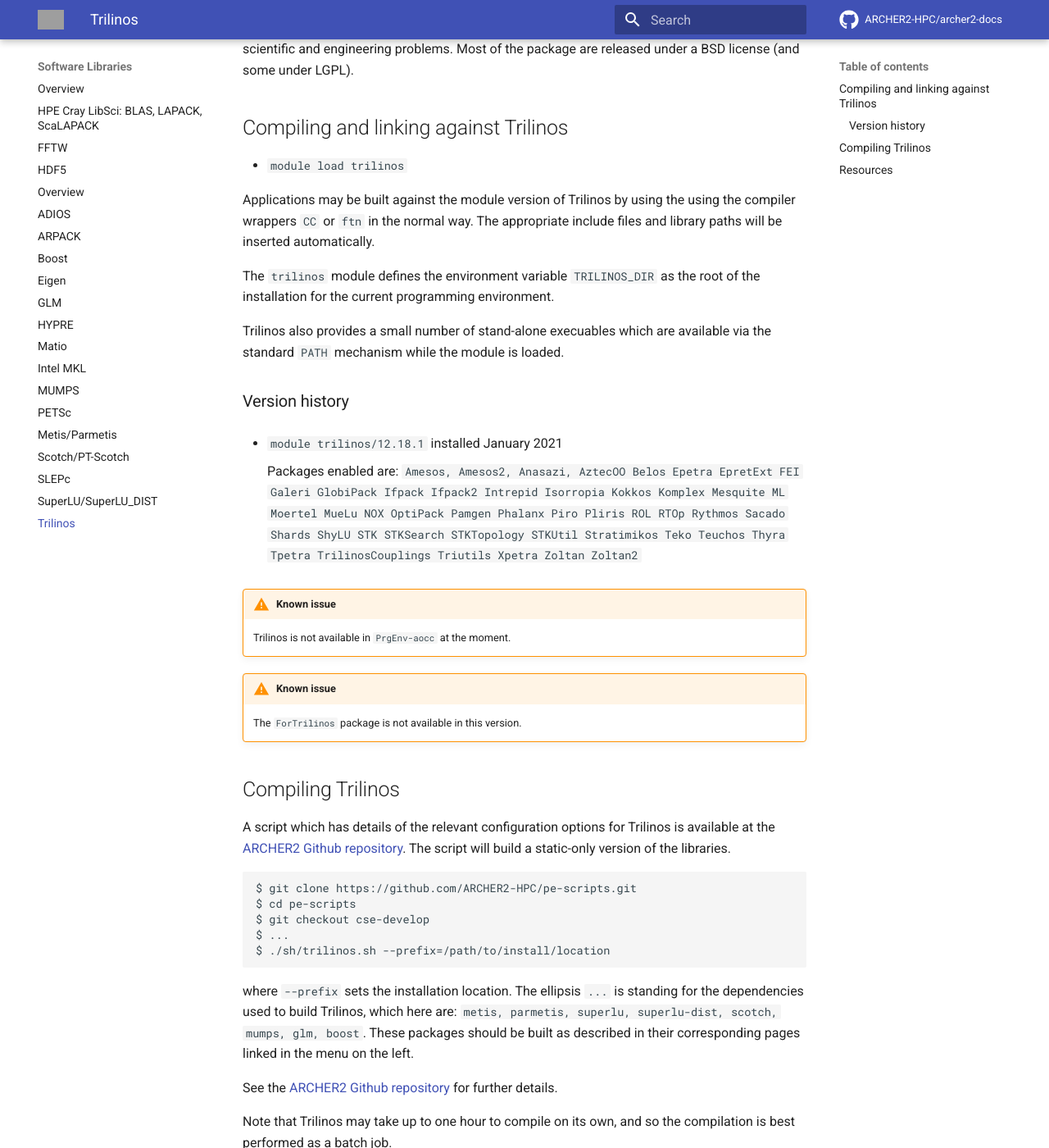
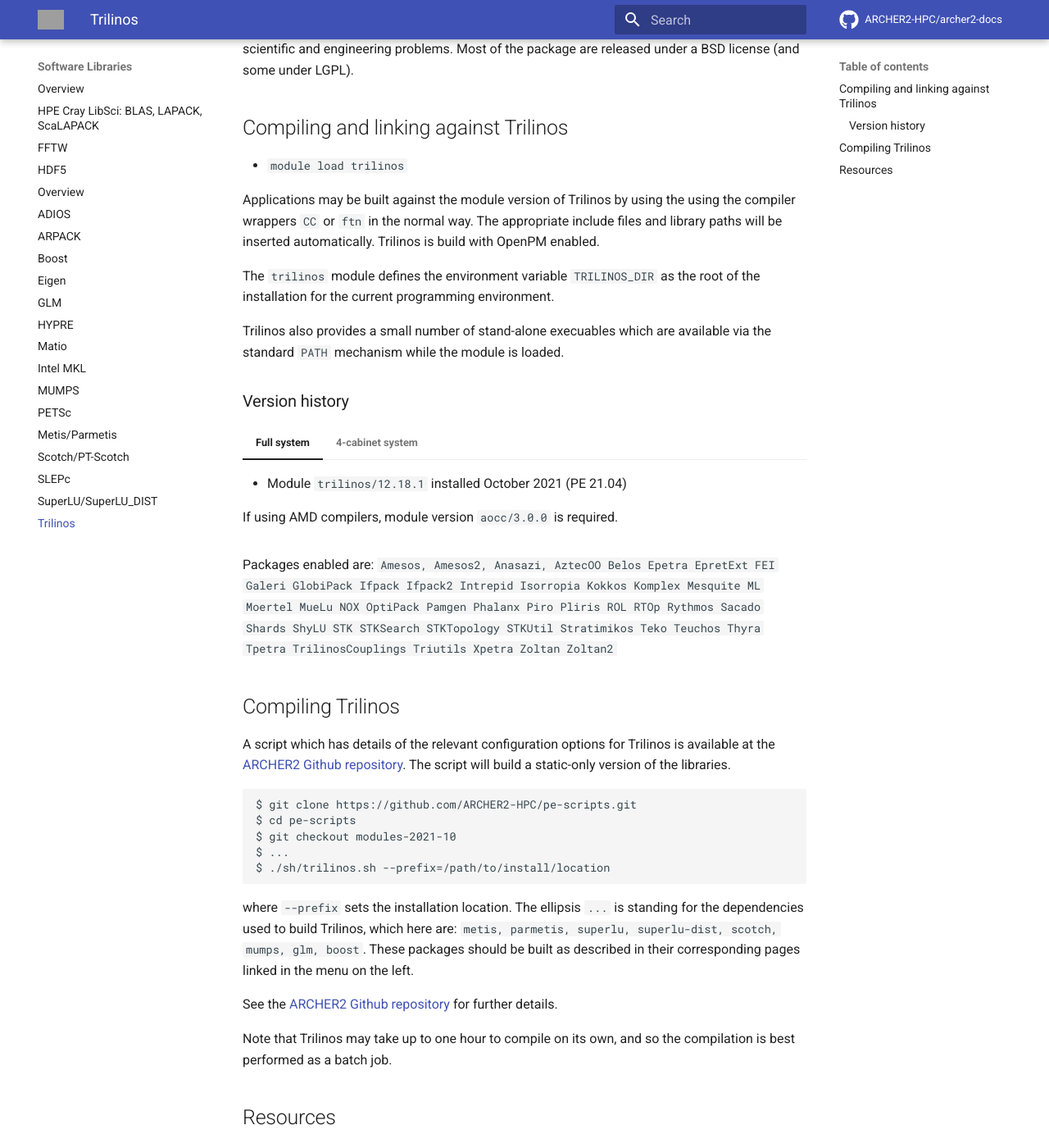
Before and after one commit to ARCHER2-HPC/archer2-docs, an MkDocs documentation site: the page built from docs/software-libraries/trilinos.md, in a window 1280 px wide and 1400 px high, scrolled down 206 px. Shown: the whole window at 82% size. Built offline with MkDocs 1.6.1 and Material for MkDocs 9.7.7, drawn with Linux system fonts in a browser that asks for light colours; comment, search, counter and statistics services are not loaded; grey boxes are pictures that could not be loaded.

Commit message:
Update trilinos 13.81.1

````diff
--- a/docs/software-libraries/trilinos.md
+++ b/docs/software-libraries/trilinos.md
@@ -12,7 +12,7 @@
 Applications may be built against the module version of Trilinos by
 using the using the compiler wrappers `CC` or `ftn` in the normal
 way. The appropriate include files and library paths will be
-inserted automatically.
+inserted automatically. Trilinos is build with OpenPM enabled.
 
 The `trilinos` module defines the environment variable `TRILINOS_DIR`
 as the root of the installation for the current programming environment.
@@ -24,20 +24,28 @@
 
 ### Version history
 
-- `module trilinos/12.18.1` installed January 2021
+=== "Full system"
 
-    Packages enabled are: `Amesos, Amesos2, Anasazi, AztecOO Belos Epetra
-    EpretExt FEI Galeri GlobiPack Ifpack Ifpack2 Intrepid
-    Isorropia Kokkos Komplex Mesquite ML Moertel MueLu NOX
-    OptiPack Pamgen Phalanx Piro Pliris ROL RTOp Rythmos Sacado Shards
-    ShyLU STK STKSearch STKTopology STKUtil Stratimikos Teko Teuchos Thyra
-    Tpetra TrilinosCouplings Triutils Xpetra Zoltan Zoltan2`
+    - Module `trilinos/12.18.1` installed October 2021 (PE 21.04)
 
-!!! warning "Known issue"
-    Trilinos is not available in `PrgEnv-aocc` at the moment.
+    If using AMD compilers, module version `aocc/3.0.0` is required.
 
-!!! warning "Known issue"
-    The `ForTrilinos` package is not available in this version.
+=== "4-cabinet system"
+
+    - `module trilinos/12.18.1` installed January 2021
+
+    !!! warning "Known issue"
+        Trilinos is not available in `PrgEnv-aocc` at the moment.
+
+    !!! warning "Known issue"
+        The `ForTrilinos` package is not available in this version.
+
+Packages enabled are: `Amesos, Amesos2, Anasazi, AztecOO Belos Epetra
+EpretExt FEI Galeri GlobiPack Ifpack Ifpack2 Intrepid
+Isorropia Kokkos Komplex Mesquite ML Moertel MueLu NOX
+OptiPack Pamgen Phalanx Piro Pliris ROL RTOp Rythmos Sacado Shards
+ShyLU STK STKSearch STKTopology STKUtil Stratimikos Teko Teuchos Thyra
+Tpetra TrilinosCouplings Triutils Xpetra Zoltan Zoltan2`
 
 ## Compiling Trilinos
 
@@ -47,7 +55,7 @@
 ```
 $ git clone https://github.com/ARCHER2-HPC/pe-scripts.git
 $ cd pe-scripts
-$ git checkout cse-develop
+$ git checkout modules-2021-10
 $ ...
 $ ./sh/trilinos.sh --prefix=/path/to/install/location
 ```
````
